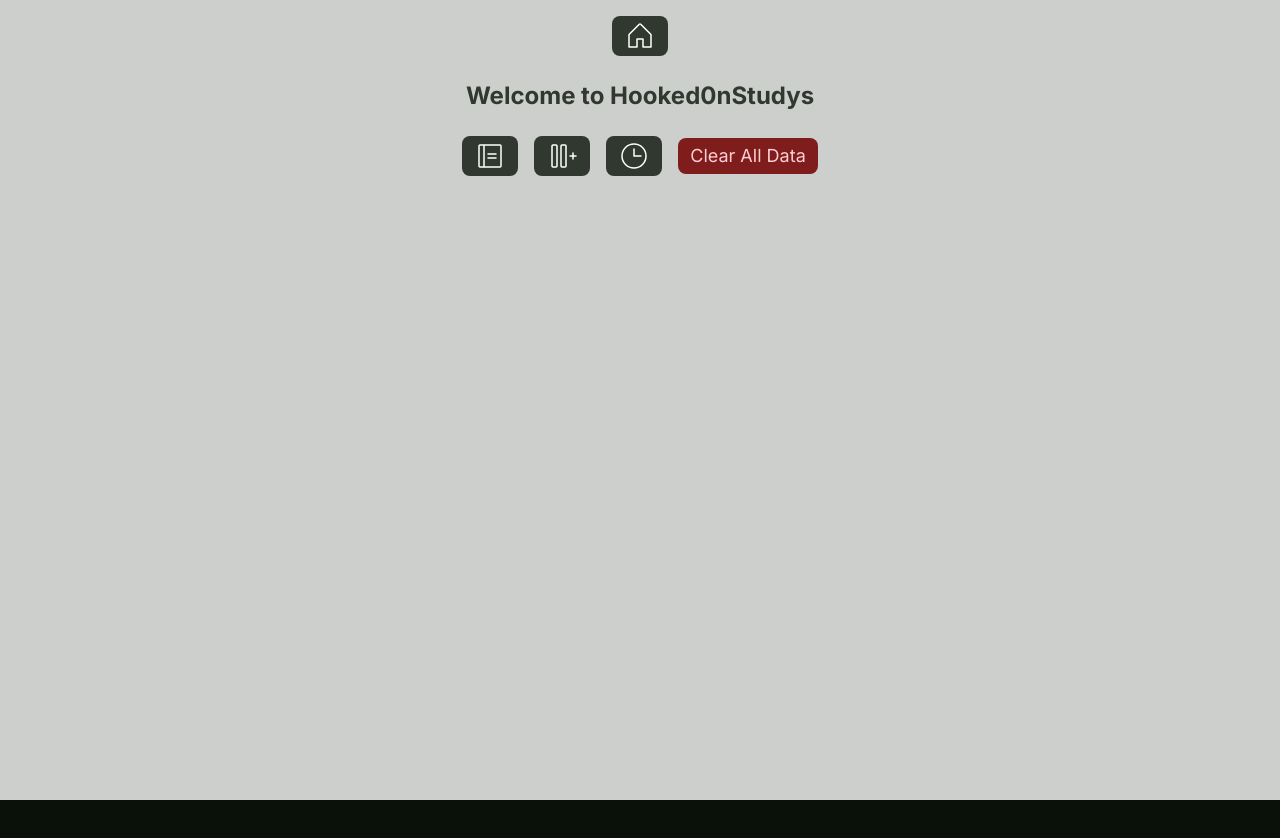
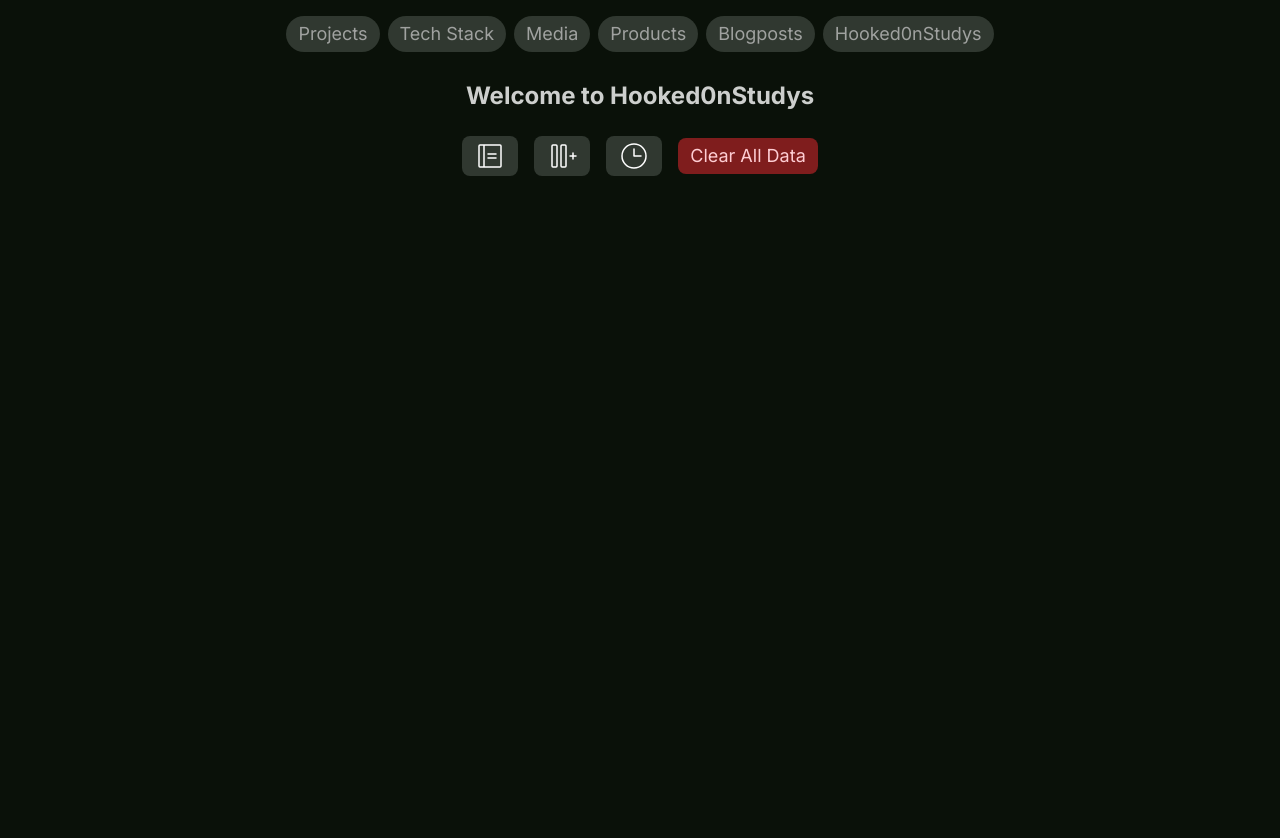
Before and after one commit to AnnaH00k/hookintech, a Next.js app: page /hooked0nstudys in a window 1280 px wide. Shown: the top 838 px of the page. Built offline with nearby package versions, Linux system fonts and the light colour scheme.

Commit message:
add colors to tailwind

```diff
--- a/app/components/clientLayout.tsx
+++ b/app/components/clientLayout.tsx
@@ -19,10 +19,9 @@ export default function ClientLayout({
 
   return (
     <>
-      {!hideHeaderFooter && !hideHeaderFooterForPolitics && !hideHeaderFooterForStudy && <MenuHeader />}
+      {!hideHeaderFooter && !hideHeaderFooterForPolitics && hideHeaderFooterForStudy && <MenuHeader />}
       {hideHeaderFooterForPolitics && <PoliticsHeader />}
       {hideHeaderFooter && <LifeHeader />}
-      {hideHeaderFooterForStudy && <StudyHeader />}
       {children}
       <div className="h-20 bg-[#0A1109]" />
       {!hideHeaderFooter && !hideHeaderFooterForPolitics && !hideHeaderFooterForStudy && <Footer />}
--- a/app/hooked0nstudys/page.tsx
+++ b/app/hooked0nstudys/page.tsx
@@ -96,9 +96,9 @@ const MainLayout: React.FC = () => {
   };
 
   return (
-    <main className="flex flex-col items-center min-h-screen gap-4 py-20 bg-[#cdcfcd] text-[#cdcfcd] w-full">
+    <main className="flex flex-col items-center min-h-screen gap-4 py-20 bg-background text-text w-full">
       {!selectedSubject && (
-        <h1 className="text-2xl text-[#303830] font-bold">Welcome to Hooked0nStudys</h1>
+        <h1 className="text-2xl text-text font-bold">Welcome to Hooked0nStudys</h1>
       )}
 
       {selectedSubject && (
--- a/tailwind.config.ts
+++ b/tailwind.config.ts
@@ -8,6 +8,11 @@ const config: Config = {
   ],
   theme: {
     extend: {
+    colors:{
+      "background":"#0A1109",
+      "text":"#cdcfcd",
+    },
+
       boxShadow: {
         'neumorphic-hooked0ntech-box': 'inset 4px 4px 8px -2px #2e362e, inset -6px -6px 6px -4px #000000',
       },
```
